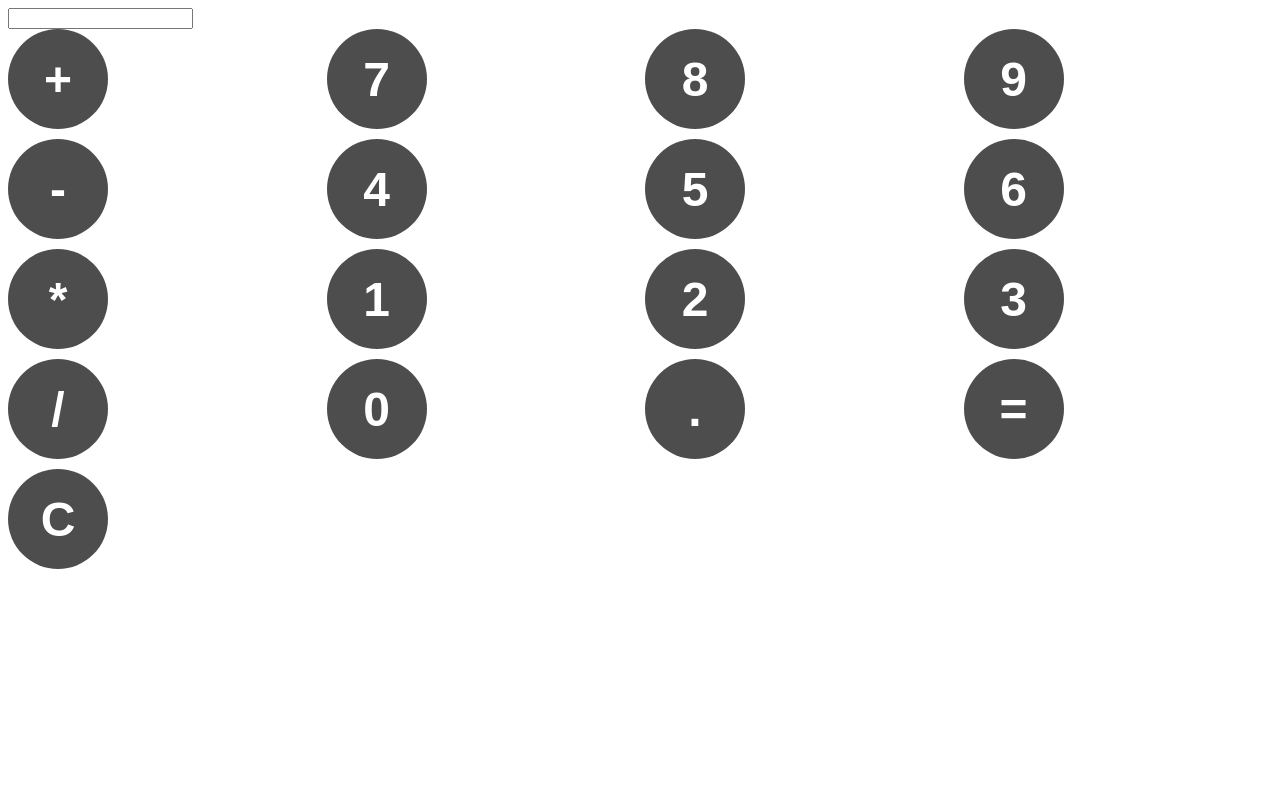
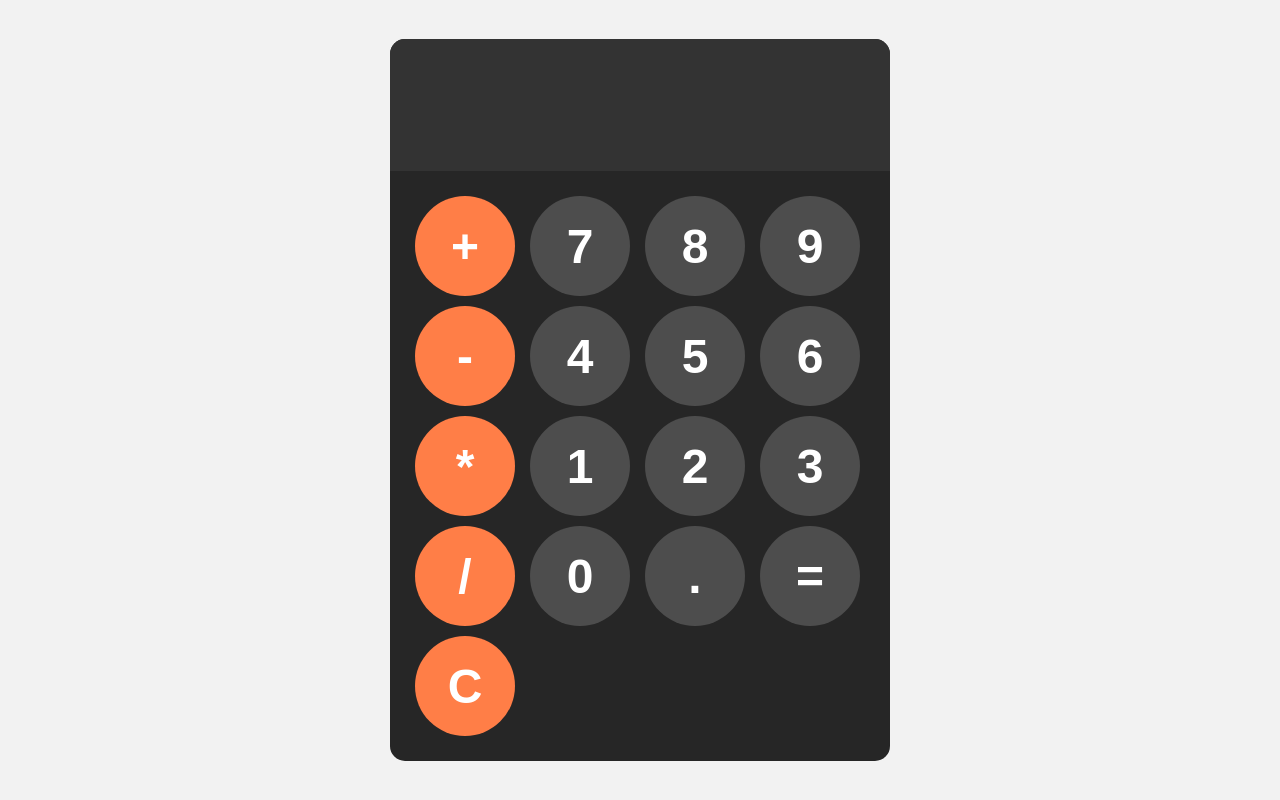
Before and after one commit to gangdramma/Calculator-WithJS, a plain HTML site: page public/index.html in a window 1280 px wide. Drawn offline with Linux system fonts and the light colour scheme.

Commit message:
the styles ended

```diff
--- a/public/index.html
+++ b/public/index.html
@@ -16,23 +16,23 @@
     <div id="calculator" readonly>
       <input id="display" />
       <div id="keys">
-        <button onclick="appendToDisplay('+')">+</button>
+        <button onclick="appendToDisplay('+')" class="action">+</button>
         <button onclick="appendToDisplay('7')">7</button>
         <button onclick="appendToDisplay('8')">8</button>
         <button onclick="appendToDisplay('9')">9</button>
-        <button onclick="appendToDisplay('-')">-</button>
+        <button onclick="appendToDisplay('-')" class="action">-</button>
         <button onclick="appendToDisplay('4')">4</button>
         <button onclick="appendToDisplay('5')">5</button>
         <button onclick="appendToDisplay('6')">6</button>
-        <button onclick="appendToDisplay('*')">*</button>
+        <button onclick="appendToDisplay('*')" class="action">*</button>
         <button onclick="appendToDisplay('1')">1</button>
         <button onclick="appendToDisplay('2')">2</button>
         <button onclick="appendToDisplay('3')">3</button>
-        <button onclick="appendToDisplay('/')">/</button>
+        <button onclick="appendToDisplay('/')" class="action">/</button>
         <button onclick="appendToDisplay('0')">0</button>
         <button onclick="appendToDisplay('.')">.</button>
         <button onclick="calculate()">=</button>
-        <button onclick="clearDisplay()">C</button>
+        <button onclick="clearDisplay()" class="action">C</button>
       </div>
     </div>
   </body>
--- a/styles/style.scss
+++ b/styles/style.scss
@@ -1,8 +1,50 @@
+* {
+  box-sizing: border-box;
+  margin: 0;
+  font-family: Arial, sans-serif;
+  user-select: none;
+}
+
+body {
+  margin: 0;
+  padding: 0;
+  display: flex;
+  align-items: center;
+  justify-content: center;
+  height: 100vh;
+  background-color: hsl(0, 0%, 95%);
+}
+
 #calculator {
+  font-family: Arial, sans-serif;
+  background-color: hsl(0, 0%, 15%);
+  border-radius: 15px;
+  max-width: 500px;
+  overflow: hidden;
+  #display {
+    width: 100%;
+    padding: 20px;
+    font-size: 5rem;
+    text-align: left;
+    border: none;
+    outline: none;
+    background-color: hsl(0, 0%, 20%);
+  }
   #keys {
     display: grid;
     grid-template-columns: repeat(4, 1fr);
     gap: 10px;
+    padding: 25px;
+    .action {
+      background-color: #ff7e47;
+      &:hover {
+        background-color: hsl(35, 100%, 45%);
+      }
+      &:active {
+        background-color: hsl(35, 100%, 60%);
+      }
+    }
+
     button {
       width: 100px;
       height: 100px;
@@ -12,8 +54,13 @@
       color: white;
       font-size: 3rem;
       font-weight: bold;
-      font-family: sans-serif;
       cursor: pointer;
+      &:hover {
+        background-color: hsl(0, 0%, 40%);
+      }
+      &:active {
+        background-color: hsl(0, 0%, 50%);
+      }
     }
   }
 }
```
Also changed, not shown: styles/style.css.
